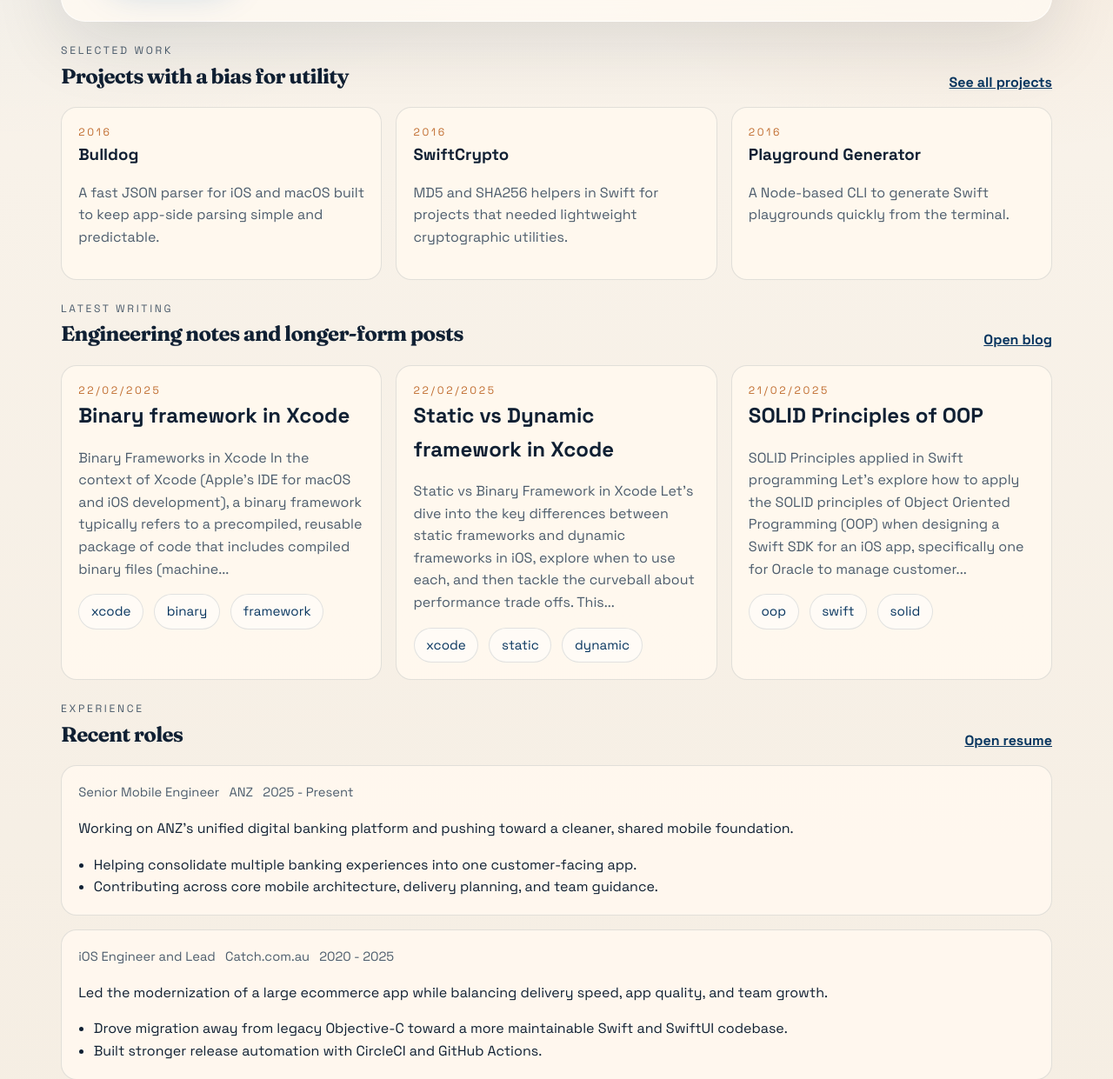
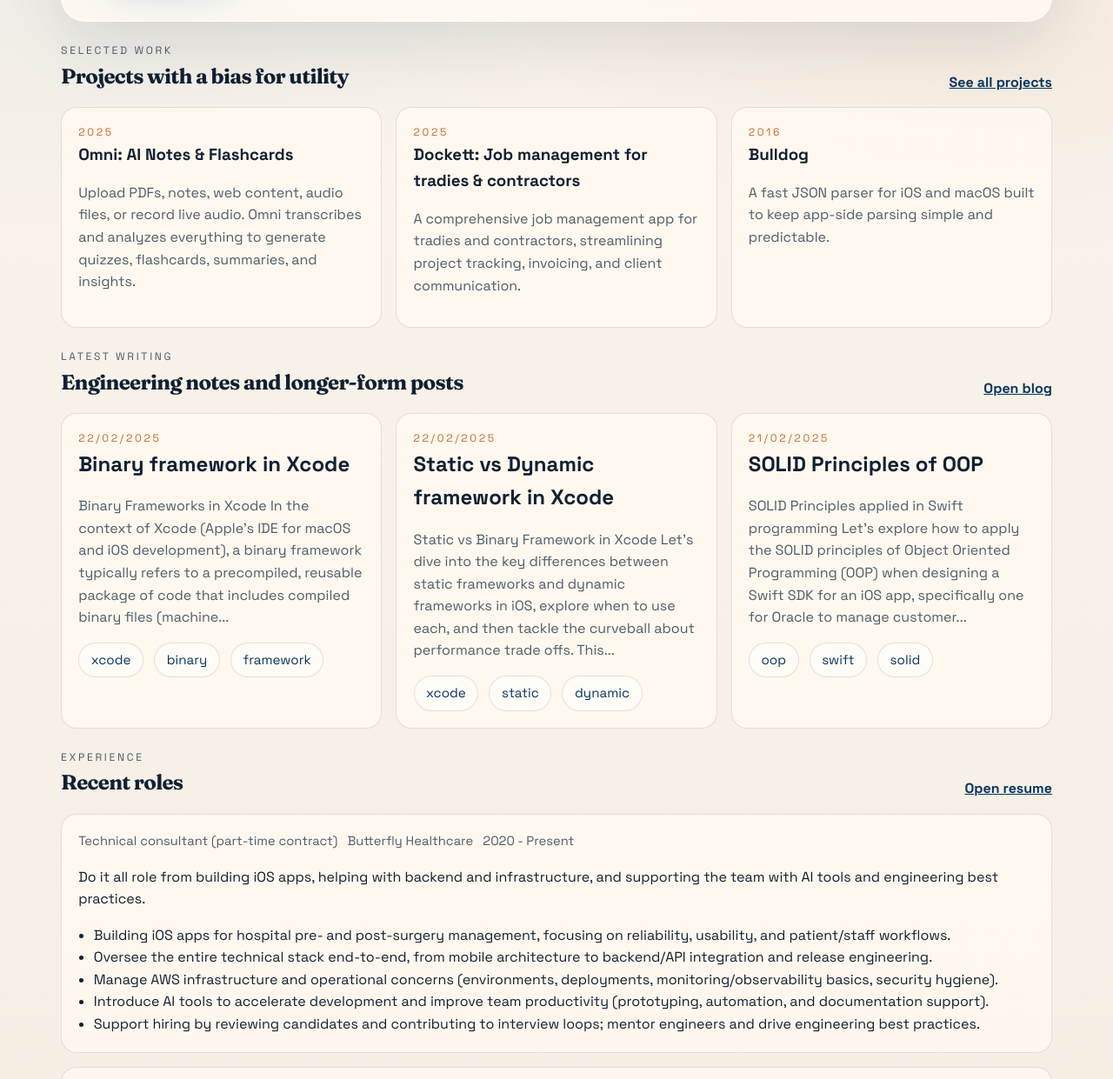
Before and after one commit to freesuraj/freesuraj.github.io, an Astro site: page / in a window 1280 px wide. Shown: the part 960-2201 px from the top of the page at 87% size. Built offline with nearby package versions, Linux system fonts and the light colour scheme; Astro itself is replaced by a stand-in of ours.

Commit message:
Update portfolio

```diff
--- a/src/data/site.ts
+++ b/src/data/site.ts
@@ -34,6 +34,20 @@
 ];
 
 export const experience = [
+  {
+    company: "Butterfly Healthcare",
+    role: "Technical consultant (part-time contract)",
+    period: "2020 - Present",
+    summary:
+      "Do it all role from building iOS apps, helping with backend and infrastructure, and supporting the team with AI tools and engineering best practices.",
+    highlights: [
+            "Building iOS apps for hospital pre- and post-surgery management, focusing on reliability, usability, and patient/staff workflows." ,
+            "Oversee the entire technical stack end-to-end, from mobile architecture to backend/API integration and release engineering.",
+            "Manage AWS infrastructure and operational concerns (environments, deployments, monitoring/observability basics, security hygiene).",
+            "Introduce AI tools to accelerate development and improve team productivity (prototyping, automation, and documentation support).",
+            "Support hiring by reviewing candidates and contributing to interview loops; mentor engineers and drive engineering best practices.",
+    ]
+  },
   {
     company: "ANZ",
     role: "Senior Mobile Engineer",
@@ -81,6 +95,20 @@
 ];
 
 export const projects = [
+  {
+    title: "Omni: AI Notes & Flashcards",
+    summary: "Upload PDFs, notes, web content, audio files, or record live audio. Omni transcribes and analyzes everything to generate quizzes, flashcards, summaries, and insights.",
+    year: "2025",
+    href: "https://omnistudy.site",
+    featured: true
+  },
+  {
+    title: "Dockett: Job management for tradies & contractors",
+    summary: "A comprehensive job management app for tradies and contractors, streamlining project tracking, invoicing, and client communication.",
+    year: "2025",
+    href: "https://dockett.xyz",
+    featured: true
+  },
   {
     title: "Bulldog",
     summary: "A fast JSON parser for iOS and macOS built to keep app-side parsing simple and predictable.",
--- a/src/pages/about/index.astro
+++ b/src/pages/about/index.astro
@@ -35,7 +35,7 @@
       <article class="card">
         <p class="eyebrow">Outside work</p>
         <p class="muted">
-          Coffee, road trips, basketball, Formula 1, and the occasional deep
+          Green tea, road trips, basketball, Formula 1, and the occasional deep
           dive into systems topics that have no immediate product value but make
           me better at the practical work.
         </p>
```
